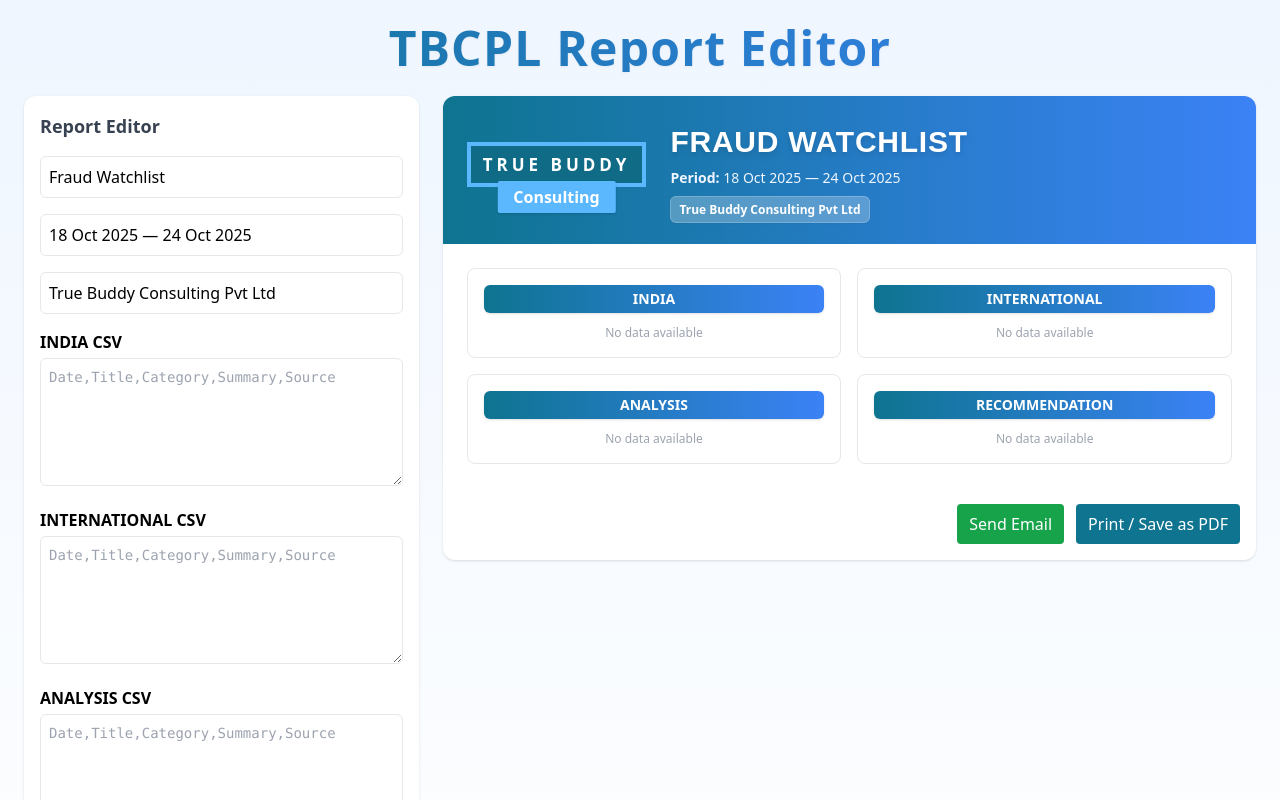
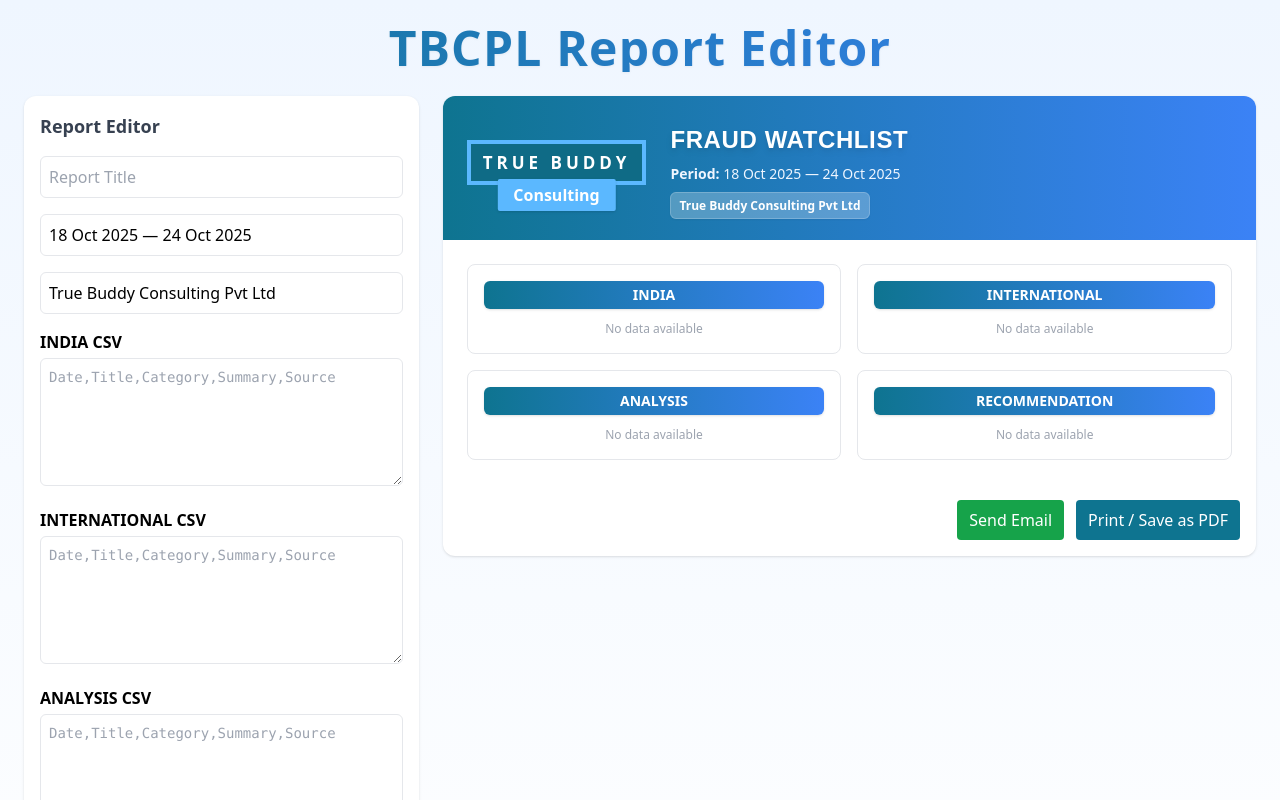
Before and after one commit to TrueBuddyTbcpl/WatchList, a React (Vite) app: page / in a window 1280 px wide. Shown: the top 800 px of the page. Built offline with nearby package versions, Linux system fonts and the light colour scheme.

Commit message:
updated text

```diff
--- a/src/components/DataEditor.jsx
+++ b/src/components/DataEditor.jsx
@@ -92,7 +92,6 @@
         className="w-full border rounded-md p-2"
         name="title"
         placeholder="Report Title"
-        value={reportData.title}
         onChange={handleInput}
       />
 
--- a/src/components/ReportPreview.jsx
+++ b/src/components/ReportPreview.jsx
@@ -117,7 +117,7 @@
                 {/* HEADER DETAILS */}
                 <div className="flex flex-col justify-center">
                     <h1
-                        className="text-3xl mt-1 mb-1 drop-shadow-md tracking-wide uppercase font-bold"
+                        className="text-2xl mt-1 mb-1 drop-shadow-md tracking-wide uppercase font-bold"
                         style={{ fontFamily: "'Bebas Neue', sans-serif" }}
                     >
                         {reportData.title}
```
